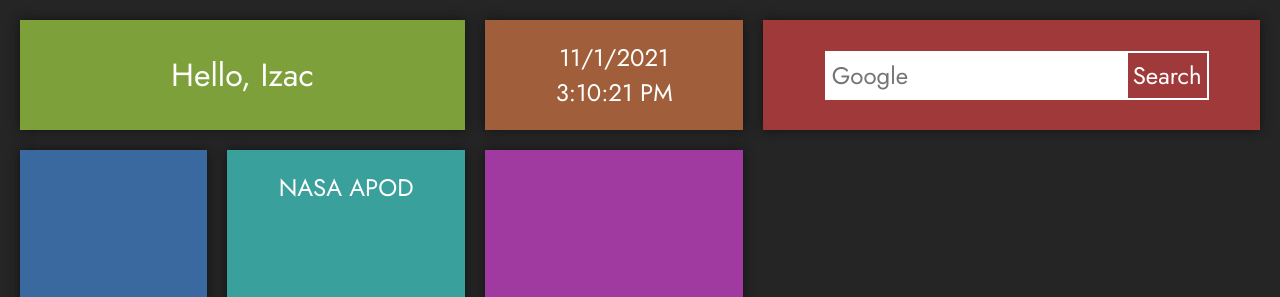
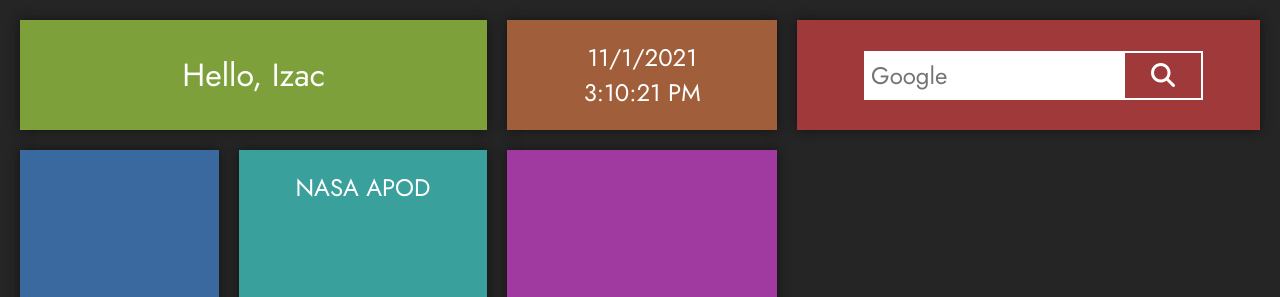
Before and after one commit to izacpeterson/myDash, a plain HTML site: page index.html in a window 1280 px wide. Shown: the top 297 px of the page. Drawn offline with Linux system fonts and the light colour scheme; no server answers.

Commit message:
fixed button

```diff
--- a/index.html
+++ b/index.html
@@ -24,7 +24,7 @@
       <!-- <h3>Google</h3> -->
       <form action="https://google.com/search">
         <input type="text" name="q" placeholder="Google" />
-        <button>Search</button>
+        <button><i class="fas fa-search"></i></button>
       </form>
     </div>
     <div class="card" id="weatherCard">
--- a/style.css
+++ b/style.css
@@ -77,16 +77,19 @@ img {
   justify-content: center;
   margin-left: 10px;
 }
-#googleCard form * {
+#googleCard form input,
+button {
   border: solid 2px white;
 
   font-size: 24px;
   height: 100%;
   padding: 5px;
+  width: 100%;
 }
 #googleCard button {
   background: none;
   color: white;
+  width: 30%;
 }
 @media only screen and (max-width: 600px) {
   body {
```
